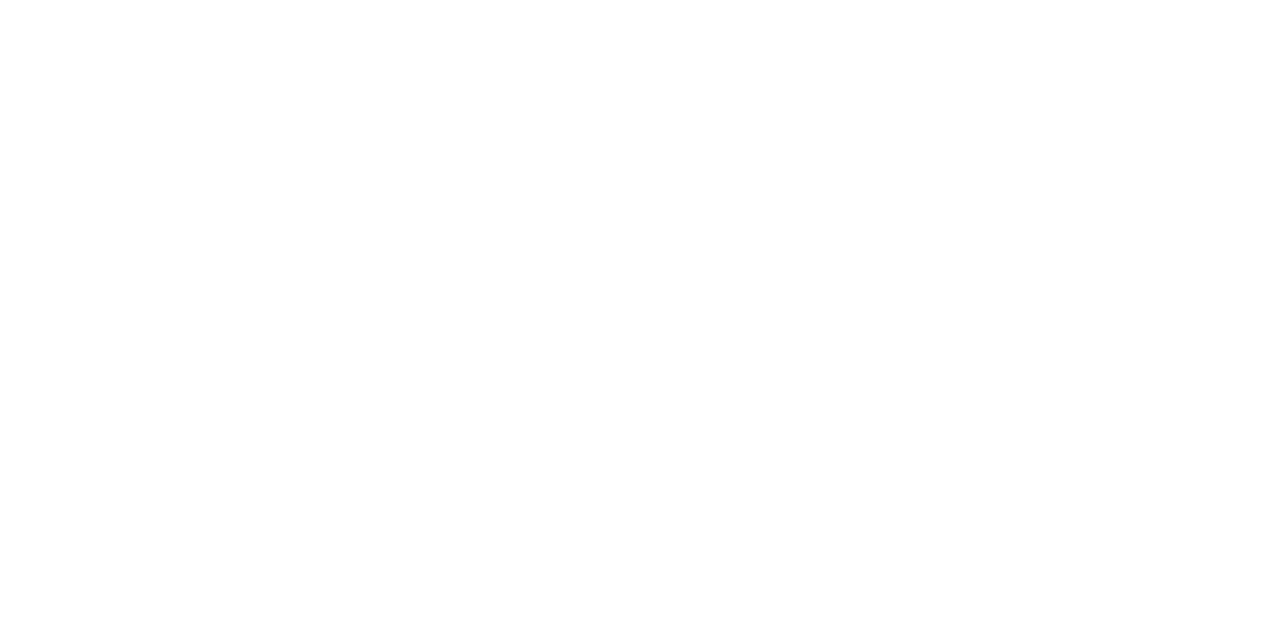
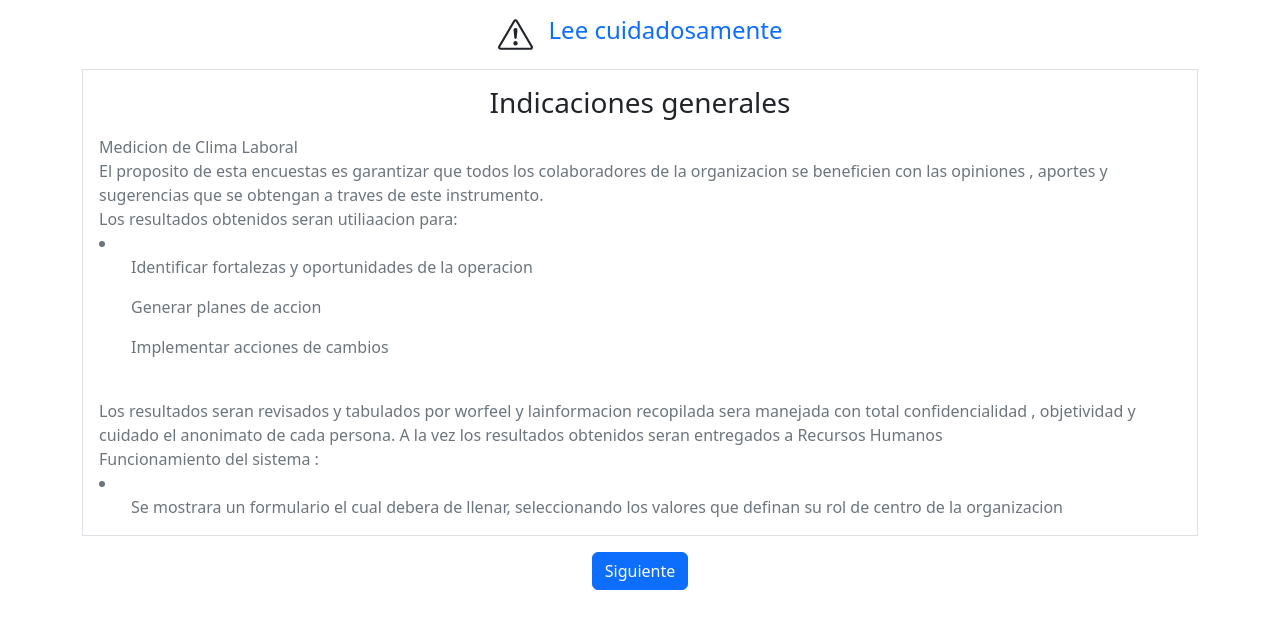
Before and after one commit to wilbert2004/Woorkfell, a React (Create React App) app in the folder frontend/: page /Formulario in a window 1280 px wide. Before the commit this address had no page. Shown: the top 628 px of the page. Built offline with nearby package versions, Linux system fonts and the light colour scheme; a web font is replaced by a local one.

Commit message:
avance del formulario
avances del formulario y periodo boton eliminar y editar models y rutas para navegar en el formulario

```diff
--- a/frontend/src/App.jsx
+++ b/frontend/src/App.jsx
@@ -16,7 +16,7 @@
 import InfoResultado from "./components/inforesultado";
 import Configuracion from "./components/configuracion";
 import InfoNivelSatis from "./components/infonivelsatis";
-
+import Formulario from "./components/Formulario";
 //importacion de react router dom
 import { BrowserRouter as Router, Routes, Route } from "react-router-dom";
 import Triangulo from "./components/triangulo";
@@ -55,6 +55,8 @@
         <Route path="/inforesultado" element={<InfoResultado />} />
         <Route path="/configuracion" element={<Configuracion />}></Route>
         <Route path="/infonivelsatis" element={<InfoNivelSatis />} />
+        {/* agregar la ruta de formulario */}
+        <Route path="/Formulario" element={<Formulario />} />
 
         {/* Agregar rutas para las otras secciones */}
       </Routes>
--- /dev/null
+++ b/frontend/src/components/Formulario.jsx
@@ -0,0 +1,55 @@
+import React from "react";
+import { BsExclamationTriangle } from "react-icons/bs";
+const Formulario = () => {
+  return (
+    <div className="container ">
+      <div className="d-flex justify-content-center align-items-center flex-column flex-md-row text-center text-md-start m-3">
+        <div className="mb-3 mb-md-0 me-md-3">
+          <BsExclamationTriangle size={35} />
+        </div>
+        <div>
+          <h4 className="text-primary">Lee cuidadosamente</h4>
+        </div>
+      </div>
+      <div className="w-100 border">
+        <div className="text-center">
+          <h3 className="m-3">Indicaciones generales</h3>
+        </div>
+        <p className="m-3 text-secondary">
+          Medicion de Clima Laboral <br />
+          El proposito de esta encuestas es garantizar que todos los
+          colaboradores de la organizacion se beneficien con las opiniones ,
+          aportes y sugerencias que se obtengan a traves de este instrumento.{" "}
+          <br />
+          Los resultados obtenidos seran utiliaacion para: <br />
+          <li>
+            <ul>Identificar fortalezas y oportunidades de la operacion</ul>
+            <ul>Generar planes de accion</ul>
+            <ul>Implementar acciones de cambios</ul>
+          </li>
+          <br />
+          Los resultados seran revisados y tabulados por worfeel y lainformacion
+          recopilada sera manejada con total confidencialidad , objetividad y
+          cuidado el anonimato de cada persona. A la vez los resultados
+          obtenidos seran entregados a Recursos Humanos
+          <br />
+          Funcionamiento del sistema :
+          <li>
+            <ul>
+              Se mostrara un formulario el cual debera de llenar, seleccionando
+              los valores que definan su rol de centro de la organizacion
+            </ul>
+          </li>
+        </p>
+      </div>
+      {/*  boton de de siguiente */}
+      <div className="d-flex justify-content-center align-items-center m-3">
+        <button type="button" className="btn btn-primary">
+          Siguiente
+        </button>
+      </div>
+    </div>
+  );
+};
+
+export default Formulario;
--- a/frontend/src/components/periodo.jsx
+++ b/frontend/src/components/periodo.jsx
@@ -4,6 +4,7 @@
 import { Link } from "react-router-dom";
 import { IoShareSocialOutline } from "react-icons/io5";
 import { MdEdit, MdDelete } from "react-icons/md";
+import { BsExclamationTriangle } from "react-icons/bs";
 
 const Periodo = () => {
   // Estado para manejar los periodos
@@ -45,7 +46,10 @@
   const periodosFiltrados = periodos.filter((p) =>
     p.nombre.toLowerCase().includes(busqueda.toLowerCase())
   );
-
+  const [periodoBorrar, setPeriodoBorrar] = useState(null);
+  const handleBorrarPeriodo = (id) => {
+    setPeriodos(periodos.filter((periodo) => periodo.id !== id));
+  };
   return (
     <Home>
       <div className="container text-center">
@@ -146,6 +150,7 @@
                         className="btn"
                         data-bs-toggle="modal"
                         data-bs-target="#deleteModal"
+                        onClick={() => setPeriodoBorrar(periodo.id)}
                       >
                         <MdDelete className="me-2" />
                         Eliminar
@@ -154,7 +159,7 @@
                         type="button"
                         className="btn"
                         data-bs-toggle="modal"
-                        data-bs-target="#deleteModal"
+                        data-bs-target="#sharemodel"
                       >
                         <IoShareSocialOutline className="me-2" />
                         Compartir
@@ -182,57 +187,51 @@
                 style={{}}
               >
                 <h4 className="modal-title ">Editar Periodo</h4>
-
-                <button
-                  type="button"
-                  className="btn-close"
-                  data-bs-dismiss="modal"
-                ></button>
               </div>
 
               {/* <!-- Modal body --> */}
               <div className="modal-body text-start h5 ">
                 <label htmlFor="editar" className="m-3 opacity-50">
-                  Editar Periodo
+                  Nombre del periodo
                 </label>
                 <br />
                 <input
                   type="text"
                   id="edita"
                   placeholder="Periodo 1"
-                  className="border rounded text-center w-75 h-100"
+                  className="border rounded text-center w-75 h-100 h6"
                 />
                 <div className="row">
-                  <div className="col m-3">
+                  <div className="col m-3 h6">
                     <label htmlFor="editar" className="opacity-50">
                       Fecha de inicio
                     </label>
                     <input
                       type="date"
                       id="editar"
-                      className="border rounded text-center w-100"
+                      className="border rounded text-center w-100 h6"
                     />
                   </div>
-                  <div className="col m-3">
+                  <div className="col m-3 h6">
                     <label htmlFor="editar" className="opacity-50">
                       Fecha de cierre
                     </label>
                     <input
                       type="date"
                       id="editar"
-                      className="border rounded text-center w-100"
+                      className="border rounded text-center w-100 h6"
                     />
                   </div>
-                  <label htmlFor="estado " className="opacity-50">
+                  <label htmlFor="estado " className="opacity-50 h6 m-1">
                     Estado:
                   </label>
                   <select
                     id="estado"
-                    className="border rounded text-center w-75 m-3 opacity-50"
+                    className="border rounded text-center w-75 m-3 opacity-50 h6"
                   >
                     <option
                       value="cerrado"
-                      className="border text-center opacity-50"
+                      className="border text-center opacity-50 h6"
                     >
                       Cerrado
                     </option>
@@ -267,7 +266,56 @@
           id="deleteModal"
           tabIndex="-1"
           aria-hidden="true"
-        ></div>
+        >
+          <div className="modal-dialog">
+            <div className="modal-content">
+              {/*!-- Modal Header --> */}
+              <div
+                className="modal-header bg-dark text-white opacity-50 "
+                style={{}}
+              >
+                <h4 className="modal-title ">Eliminar Periodo</h4>
+                <button
+                  type="button"
+                  className="btn-close"
+                  data-bs-dismiss="modal"
+                ></button>
+              </div>
+              {/* modal body */}
+              <div className="modal-body text-start">
+                <div className="d-flex align-items-center h-100">
+                  <div className="flex-shrink-0 me-3">
+                    <BsExclamationTriangle size={24} className="text-warning" />
+                  </div>
+                  <div className="flex-grow-1">
+                    <p className="mb-0">
+                      Este periodo será eliminado permanentemente. ¿Está seguro
+                      que desea eliminarlo?
+                    </p>
+                  </div>
+                </div>
+              </div>
+              {/* modal footer */}
+              <div className="modal-footer">
+                <button
+                  type="button"
+                  className="btn btn-danger"
+                  data-bs-dismiss="modal"
+                  onClick={() => handleBorrarPeriodo(periodoBorrar)}
+                >
+                  Eliminar
+                </button>
+                <button
+                  type="button"
+                  className="btn btn-secondary"
+                  data-bs-dismiss="modal"
+                >
+                  Cancelar
+                </button>
+              </div>
+            </div>
+          </div>
+        </div>
       </div>
     </Home>
   );
```
